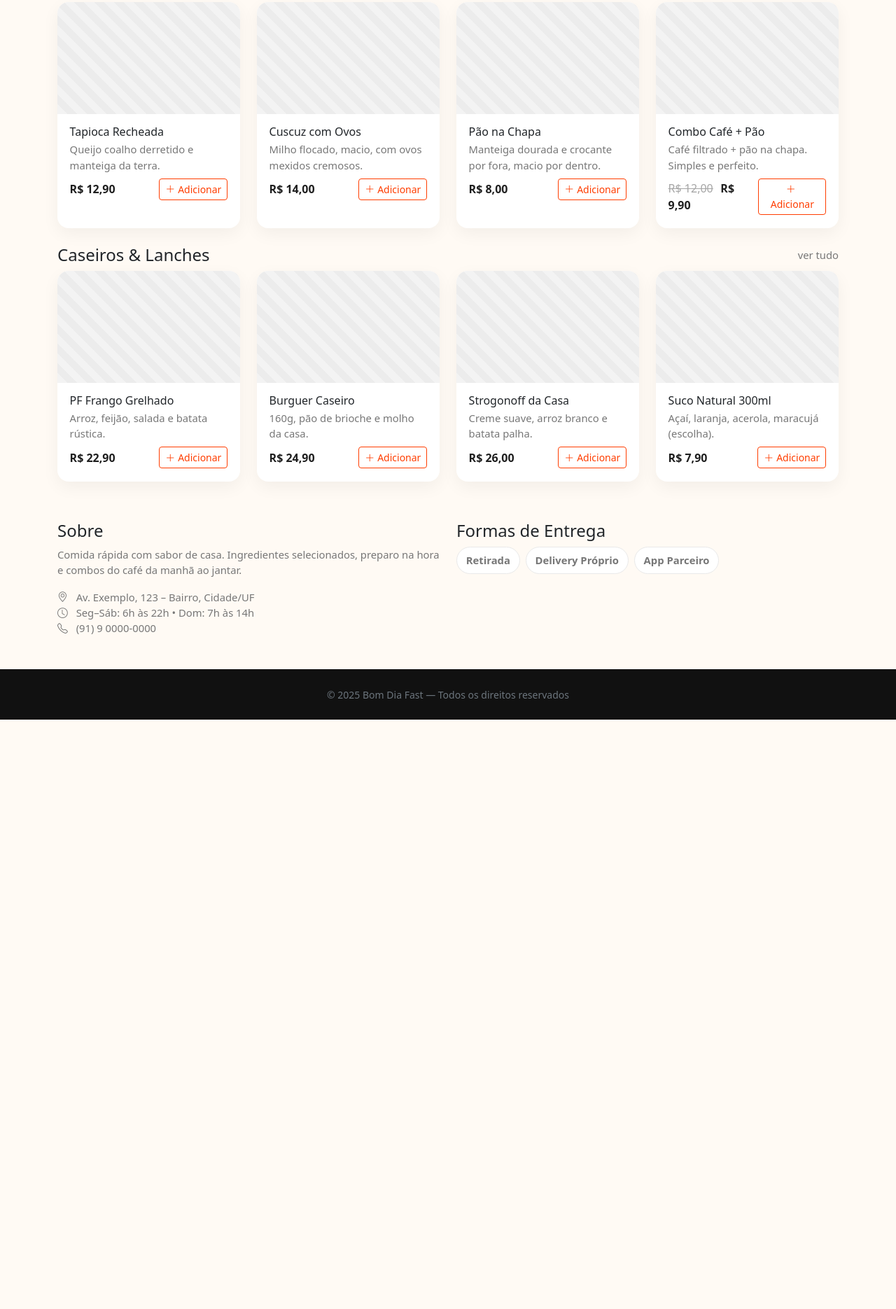
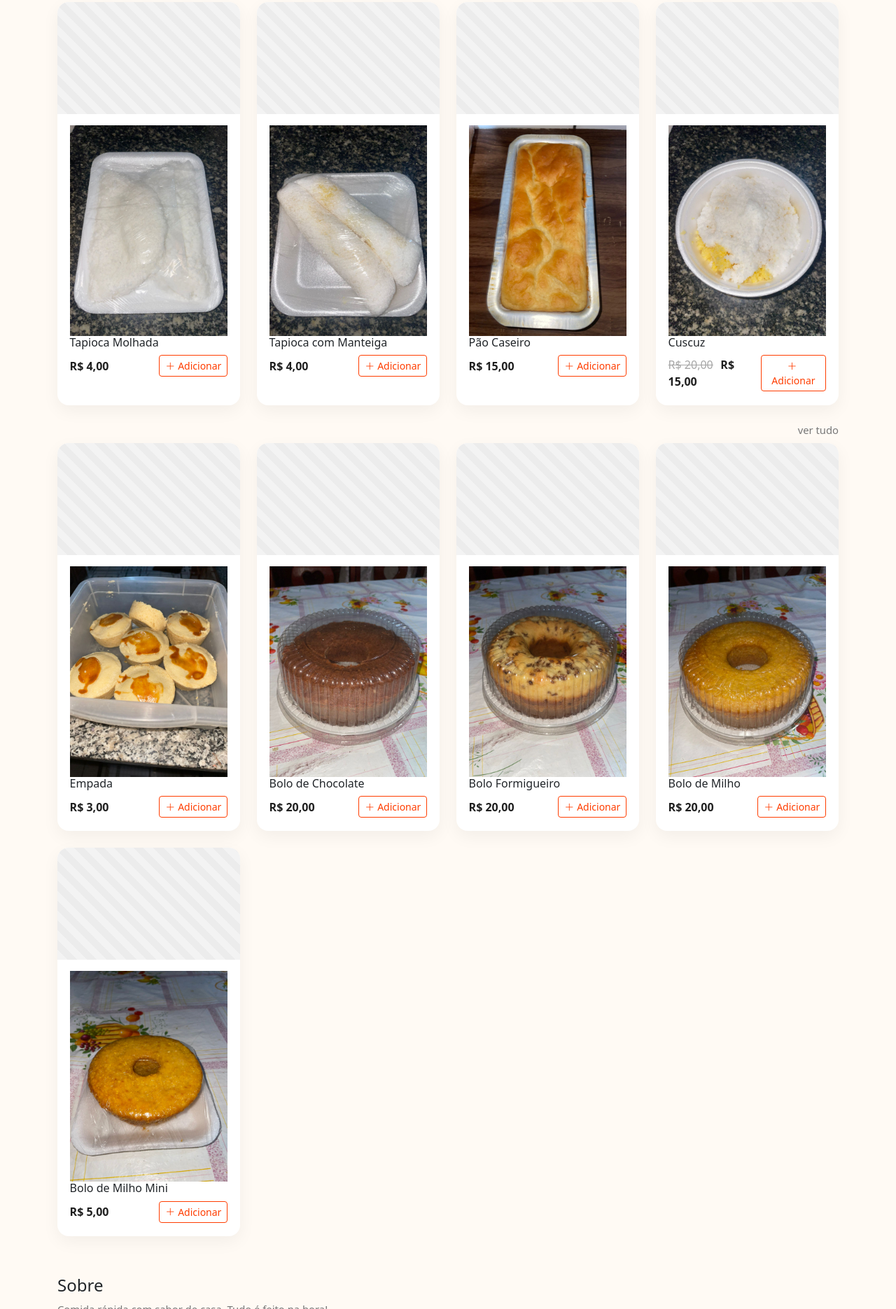
Before and after one commit to kauanleandr/projeto-facul, a plain HTML site: page index.html in a window 1280 px wide. Shown: the part 930-2800 px from the top of the page at 70% size. Before the commit the page ends 1958 px from the top, so only its background shows below. Drawn offline with nearby package versions, Linux system fonts and the light colour scheme.

Commit message:
foi trocado imagens e textos

```diff
--- a/index.html
+++ b/index.html
@@ -91,20 +91,20 @@
           <div class="col-12 col-lg-7">
             <span class="hero-etiqueta"><i class="bi bi-bolt me-1"></i> Oferta Relâmpago</span>
             <h1 class="hero-titulo mt-3">Combo da Manhã Caseira</h1>
-            <p class="hero-sub mb-3">Pão na chapa artesanal, ovos mexidos cremosos, suco natural e café filtrado. Feito na hora, com carinho de casa.</p>
+            <p class="hero-sub mb-3">Duas tapiocas molhadas com Cuscuz. Feito na hora, com carinho de casa.</p>
             <div class="d-flex align-items-center gap-3 mb-4">
-              <div class="hero-preco"><span class="me-2 text-muted"><s>R$ 28,90</s></span> R$ 19,90</div>
-              <span class="selo-off">-31%</span>
+              <div class="hero-preco"><span class="me-2 text-muted"><s>R$ 23,00</s></span> R$ 19,00</div>
+              <span class="selo-off">-17%</span>
             </div>
             <div class="d-flex flex-wrap gap-2">
               <a href="#pedido" class="btn btn-dark btn-lg"><i class="bi bi-lightning-charge me-1"></i> Pedir agora</a>
               <a href="#cardapio" class="btn btn-outline-dark btn-lg">Ver cardápio</a>
             </div>
-            <p class="mini mt-3 mb-0"><i class="bi bi-clock-history me-1"></i> Válido hoje até as 11h • Retirada ou delivery</p>
+            <p class="mini mt-3 mb-0"><i class="bi bi-clock-history me-1"></i> Válido até esse domingo • Retirada ou delivery</p>
           </div>
           <div class="col-12 col-lg-5">
             <!-- Espaço visual sem imagem: apenas layout -->
-            <div class="w-100 rounded-4" style="height: 380px; background: repeating-linear-gradient(45deg,#ffe8d6,#ffe8d6 12px,#ffd7b8 12px,#ffd7b8 24px);"></div>
+            <img src="images/promo sem fundo.png" alt="Tapioca Molhada" class="img-fluid">
           </div>
         </div>
       </div>
@@ -139,10 +139,11 @@
             <article class="card card-produto">
               <div class="thumb"></div>
               <div class="card-body">
-                <h3 class="h6 mb-1">Tapioca Recheada</h3>
-                <p class="mini mb-2">Queijo coalho derretido e manteiga da terra.</p>
+                <img src="images/Tapioca molhada.jpg" alt="Tapioca Molhada" class="img-fluid">
+                <h3 class="h6 mb-1">Tapioca Molhada</h3>
+                <p class="mini mb-2"></p>
                 <div class="d-flex align-items-center justify-content-between">
-                  <span class="preco">R$ 12,90</span>
+                  <span class="preco">R$ 4,00</span>
                   <button class="btn btn-sm btn-add"><i class="bi bi-plus-lg me-1"></i>Adicionar</button>
                 </div>
               </div>
@@ -153,10 +154,11 @@
             <article class="card card-produto">
               <div class="thumb"></div>
               <div class="card-body">
-                <h3 class="h6 mb-1">Cuscuz com Ovos</h3>
-                <p class="mini mb-2">Milho flocado, macio, com ovos mexidos cremosos.</p>
+                <img src="images/Tapioca com manteiga.jpg" alt="Tapioca Molhada" class="img-fluid">
+                <h3 class="h6 mb-1">Tapioca com Manteiga</h3>
+                <p class="mini mb-2"></p>
                 <div class="d-flex align-items-center justify-content-between">
-                  <span class="preco">R$ 14,00</span>
+                  <span class="preco">R$ 4,00</span>
                   <button class="btn btn-sm btn-add"><i class="bi bi-plus-lg me-1"></i>Adicionar</button>
                 </div>
               </div>
@@ -167,10 +169,11 @@
             <article class="card card-produto">
               <div class="thumb"></div>
               <div class="card-body">
-                <h3 class="h6 mb-1">Pão na Chapa</h3>
-                <p class="mini mb-2">Manteiga dourada e crocante por fora, macio por dentro.</p>
+                <img src="images/Pão Caseiro.jpg" alt="Tapioca Molhada" class="img-fluid">
+                <h3 class="h6 mb-1">Pão Caseiro</h3>
+                <p class="mini mb-2"></p>
                 <div class="d-flex align-items-center justify-content-between">
-                  <span class="preco">R$ 8,00</span>
+                  <span class="preco">R$ 15,00</span>
                   <button class="btn btn-sm btn-add"><i class="bi bi-plus-lg me-1"></i>Adicionar</button>
                 </div>
               </div>
@@ -181,10 +184,11 @@
             <article class="card card-produto">
               <div class="thumb"></div>
               <div class="card-body">
-                <h3 class="h6 mb-1">Combo Café + Pão</h3>
-                <p class="mini mb-2">Café filtrado + pão na chapa. Simples e perfeito.</p>
+                <img src="images/Cuscuz.jpg" alt="Tapioca Molhada" class="img-fluid">
+                <h3 class="h6 mb-1">Cuscuz</h3>
+                <p class="mini mb-2"></p>
                 <div class="d-flex align-items-center justify-content-between">
-                  <span class="preco"><s>R$ 12,00</s> R$ 9,90</span>
+                  <span class="preco"><s>R$ 20,00</s> R$ 15,00</span>
                   <button class="btn btn-sm btn-add"><i class="bi bi-plus-lg me-1"></i>Adicionar</button>
                 </div>
               </div>
@@ -194,7 +198,7 @@
 
         <!-- Comidas Caseiras e Lanches -->
         <div class="d-flex align-items-center justify-content-between mb-2" id="caseiros">
-          <h2 class="h4 m-0">Caseiros & Lanches</h2>
+          <h2 class="h4 m-0"></h2>
           <a class="mini text-decoration-none" href="#">ver tudo</a>
         </div>
         <div class="row g-4 row-cols-1 row-cols-sm-2 row-cols-lg-3 row-cols-xl-4">
@@ -203,10 +207,11 @@
             <article class="card card-produto">
               <div class="thumb"></div>
               <div class="card-body">
-                <h3 class="h6 mb-1">PF Frango Grelhado</h3>
-                <p class="mini mb-2">Arroz, feijão, salada e batata rústica.</p>
+                <img src="images/Empada.jpg" alt="Tapioca Molhada" class="img-fluid">
+                <h3 class="h6 mb-1">Empada</h3>
+                <p class="mini mb-2"></p>
                 <div class="d-flex align-items-center justify-content-between">
-                  <span class="preco">R$ 22,90</span>
+                  <span class="preco">R$ 3,00</span>
                   <button class="btn btn-sm btn-add"><i class="bi bi-plus-lg me-1"></i>Adicionar</button>
                 </div>
               </div>
@@ -217,10 +222,11 @@
             <article class="card card-produto">
               <div class="thumb"></div>
               <div class="card-body">
-                <h3 class="h6 mb-1">Burguer Caseiro</h3>
-                <p class="mini mb-2">160g, pão de brioche e molho da casa.</p>
+                <img src="images/Bolo de Chocolate 20.jpg" alt="Tapioca Molhada" class="img-fluid">
+                <h3 class="h6 mb-1">Bolo de Chocolate</h3>
+                <p class="mini mb-2"></p>
                 <div class="d-flex align-items-center justify-content-between">
-                  <span class="preco">R$ 24,90</span>
+                  <span class="preco">R$ 20,00</span>
                   <button class="btn btn-sm btn-add"><i class="bi bi-plus-lg me-1"></i>Adicionar</button>
                 </div>
               </div>
@@ -231,10 +237,11 @@
             <article class="card card-produto">
               <div class="thumb"></div>
               <div class="card-body">
-                <h3 class="h6 mb-1">Strogonoff da Casa</h3>
-                <p class="mini mb-2">Creme suave, arroz branco e batata palha.</p>
+                <img src="images/Bolo Formigueiro.jpg" alt="Tapioca Molhada" class="img-fluid">
+                <h3 class="h6 mb-1">Bolo Formigueiro</h3>
+                <p class="mini mb-2"></p>
                 <div class="d-flex align-items-center justify-content-between">
-                  <span class="preco">R$ 26,00</span>
+                  <span class="preco">R$ 20,00</span>
                   <button class="btn btn-sm btn-add"><i class="bi bi-plus-lg me-1"></i>Adicionar</button>
                 </div>
               </div>
@@ -245,10 +252,26 @@
             <article class="card card-produto">
               <div class="thumb"></div>
               <div class="card-body">
-                <h3 class="h6 mb-1">Suco Natural 300ml</h3>
-                <p class="mini mb-2">Açaí, laranja, acerola, maracujá (escolha).</p>
+                <img src="images/Bolo de milho.jpg" alt="Tapioca Molhada" class="img-fluid">
+                <h3 class="h6 mb-1">Bolo de Milho</h3>
+                <p class="mini mb-2"></p>
                 <div class="d-flex align-items-center justify-content-between">
-                  <span class="preco">R$ 7,90</span>
+                  <span class="preco">R$ 20,00</span>
+                  <button class="btn btn-sm btn-add"><i class="bi bi-plus-lg me-1"></i>Adicionar</button>
+                </div>
+              </div>
+            </article>
+          </div>
+          <!-- Card 9 -->
+          <div class="col">
+            <article class="card card-produto">
+              <div class="thumb"></div>
+              <div class="card-body">
+                <img src="images/Bolo de milho mini 2. 5 reais.jpg" alt="Tapioca Molhada" class="img-fluid">
+                <h3 class="h6 mb-1">Bolo de Milho Mini</h3>
+                <p class="mini mb-2"></p>
+                <div class="d-flex align-items-center justify-content-between">
+                  <span class="preco">R$ 5,00</span>
                   <button class="btn btn-sm btn-add"><i class="bi bi-plus-lg me-1"></i>Adicionar</button>
                 </div>
               </div>
@@ -264,20 +287,12 @@
         <div class="row g-4">
           <div class="col-12 col-lg-6">
             <h2 class="h4">Sobre</h2>
-            <p class="mini">Comida rápida com sabor de casa. Ingredientes selecionados, preparo na hora e combos do café da manhã ao jantar.</p>
+            <p class="mini">Comida rápida com sabor de casa. Tudo é feito na hora!</p>
             <ul class="mini list-unstyled mb-0">
-              <li><i class="bi bi-geo-alt me-2"></i> Av. Exemplo, 123 – Bairro, Cidade/UF</li>
-              <li><i class="bi bi-clock me-2"></i> Seg–Sáb: 6h às 22h • Dom: 7h às 14h</li>
-              <li><i class="bi bi-telephone me-2"></i> (91) 9 0000-0000</li>
+              <li><i class="bi bi-geo-alt me-2"></i> Rua Santa Izabel, 277 – Bairro: Cruzeiro (Icoaraci), Belém/PA.</li>
+              <li><i class="bi bi-clock me-2"></i> Dom: 6h às 12h</li>
+              <li><i class="bi bi-telephone me-2"></i> (91) 9 8165-4787</li>
             </ul>
-          </div>
-          <div class="col-12 col-lg-6">
-            <h2 class="h4">Formas de Entrega</h2>
-            <div class="d-flex flex-wrap gap-2 mini">
-              <span class="chip">Retirada</span>
-              <span class="chip">Delivery Próprio</span>
-              <span class="chip">App Parceiro</span>
-            </div>
           </div>
         </div>
       </div>
```
Also changed, not shown: images/Bolo Formigueiro.jpg (added), images/Bolo de Chocolate 20.jpg (added), images/Bolo de milho mini 2. 5 reais.jpg (added), images/Bolo de milho mini.jpg (added), images/Bolo de milho.jpg (added), images/Cuscuz.jpg (added), images/Empada.jpg (added), images/Pão Caseiro 2.jpg (added), images/Pão Caseiro.jpg (added), images/Tapioca com manteiga.jpg (added), images/Tapioca molhada 2.jpg (added), images/Tapioca molhada.jpg (added), images/promo sem fundo.png (added).
